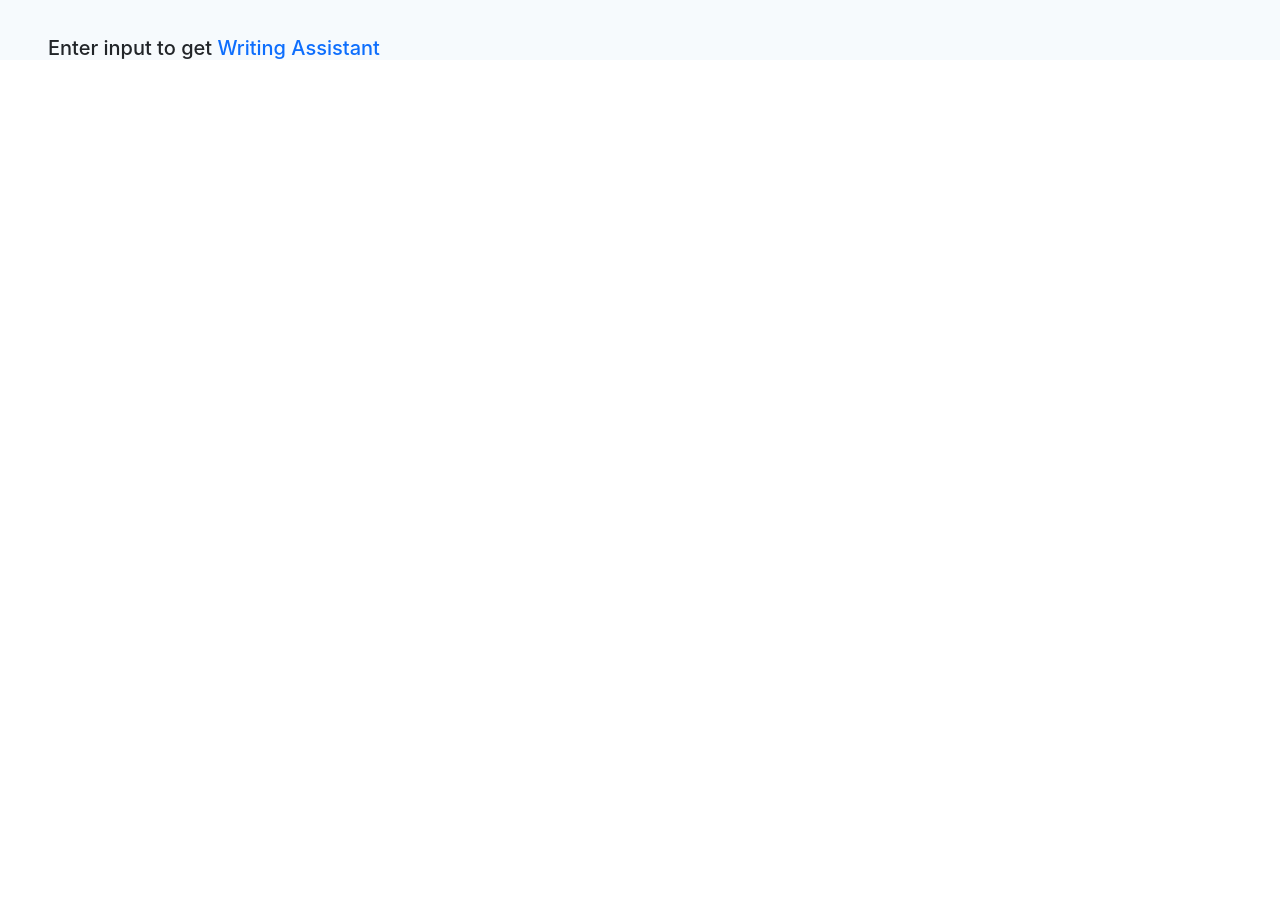
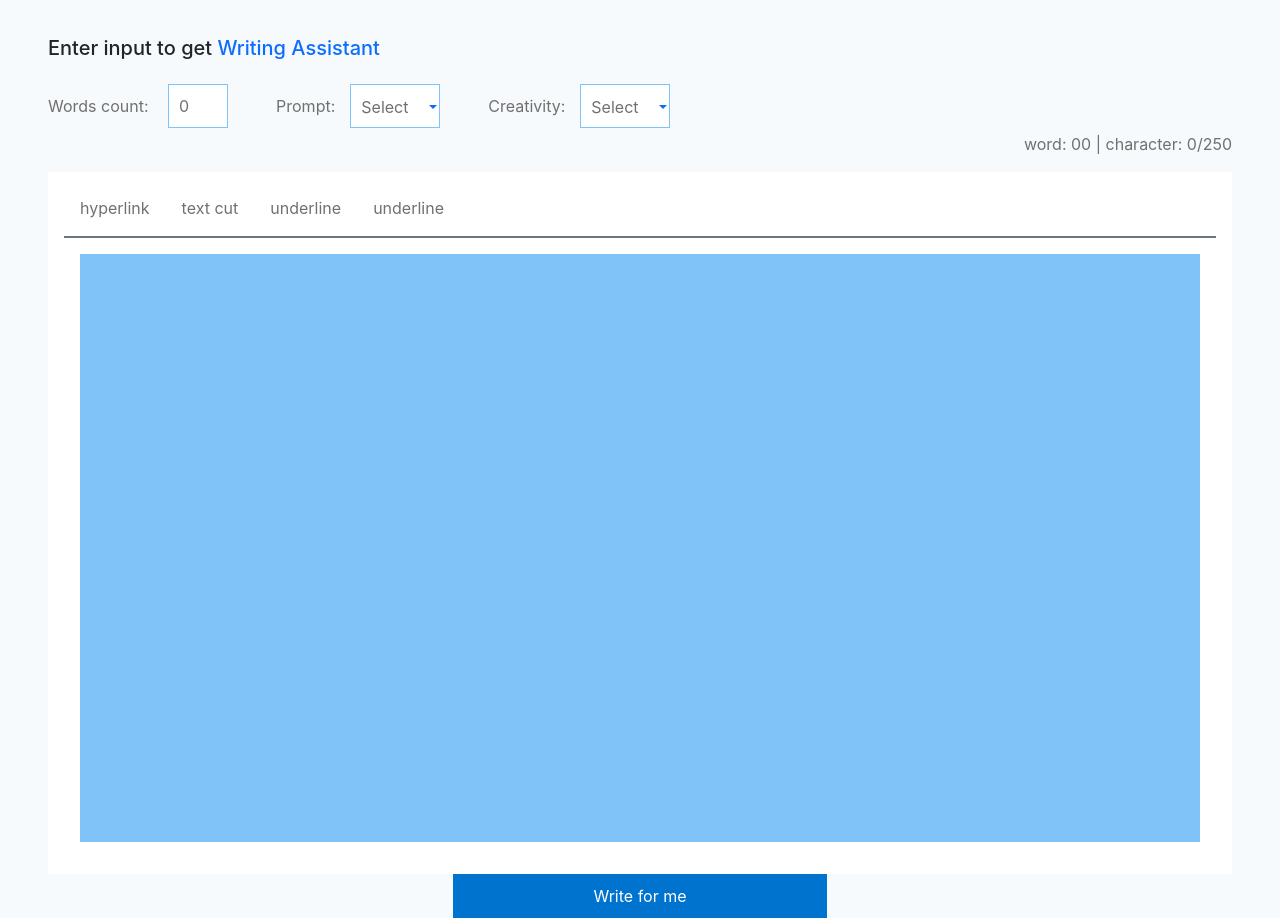
Before and after one commit to syed-jaid/first-typescript-project, a React (Create React App) app: page / in a window 1280 px wide. Shown: the part 180-1098 px from the top of the page. Before the commit the page ends 800 px from the top, so only its background shows below. Built offline with nearby package versions, Linux system fonts and the light colour scheme.

Commit message:
small input file is done and big input file is remain

```diff
--- a/src/component/Main.tsx
+++ b/src/component/Main.tsx
@@ -5,6 +5,56 @@ const Main = () => {
         <div className='px-5'>
             <h5>Enter input to get <a className='text-decoration-none'>Writing Assistant</a></h5>
             {/* main part  */}
+            <div className='mt-4'>
+                <span className='text-color'>Words count:</span> <input className='small-input-1 text-color' value='0' type="number" name="" id="" />
+                <span className='ms-5 text-color'>Prompt:</span>
+                <div className="input-group  d-inline">
+                    <button className="btn dropdown-toggle bg-white text-primary mb-1 small-input-2" type="button" data-bs-toggle="dropdown" aria-expanded="false"><span className='  text-color me-3'>Select</span></button>
+                    <ul className="dropdown-menu">
+                        <li><a className="dropdown-item" href="#">Action</a></li>
+                        <li><a className="dropdown-item" href="#">Another action</a></li>
+                    </ul>
+                </div>
+                <span className='ms-5 text-color'>Creativity:</span>
+                <div className="input-group  d-inline">
+                    <button className="btn dropdown-toggle bg-white text-primary mb-1 small-input-2" type="button" data-bs-toggle="dropdown" aria-expanded="false"><span className=' me-3 text-color'>Select</span></button>
+                    <ul className="dropdown-menu">
+                        <li><a className="dropdown-item" href="#">Action</a></li>
+                        <li><a className="dropdown-item" href="#">Another action</a></li>
+                    </ul>
+                </div>
+            </div>
+            <div>
+                <div className='d-flex justify-content-end'>
+                    <p className='text-color'>word: 00 | character: 0/250</p>
+                </div>
+                {/* main input box  */}
+                <div className='bg-white p-3'>
+                    <ul className="nav mb-2">
+                        <li className="nav-item">
+                            <a className="nav-link " aria-current="page" href="#">hyperlink</a>
+                        </li>
+                        <li className="nav-item">
+                            <a className="nav-link " aria-current="page" href="#">text cut</a>
+                        </li>
+                        <li className="nav-item">
+                            <a className="nav-link " aria-current="page" href="#">underline</a>
+                        </li>
+                        <li className="nav-item">
+                            <a className="nav-link " aria-current="page" href="#">underline</a>
+                        </li>
+                    </ul>
+
+                    <div className='border border-secondary'></div>
+                    <div className='p-3'>
+                        <input type="text" className='big-input-file' />
+                    </div>
+                </div>
+            </div>
+            {/* Write for me part  */}
+            <div className='d-flex justify-content-center'>
+                <button className='wfm-button'>Write for me</button>
+            </div>
         </div>
     );
 };
--- a/src/component/style.css
+++ b/src/component/style.css
@@ -43,3 +43,47 @@
     background-color: #0188F3;
     border-radius: 0%;
 }
+
+/* INput filds  */
+
+.small-input-1 {
+    width: 60px;
+    height: 44px;
+    margin-left: 15px;
+    padding: 10px;
+    border: 1px solid #7FC3F9;
+}
+
+.small-input-2 {
+    width: 90px;
+    background-color: white;
+    height: 44px;
+    margin-left: 15px;
+    padding: 10px;
+    border: 1px solid #7FC3F9;
+}
+
+/* input fild text color  */
+.text-color {
+    color: #707070;
+}
+
+/* big-input-file */
+.big-input-file {
+    background-color: #7FC3F9;
+    width: 100%;
+    height: 588px;
+    border: 0;
+
+}
+
+/* Write for me */
+.wfm-button {
+    padding-left: 140px;
+    padding-right: 140px;
+    padding-top: 10px;
+    padding-bottom: 10px;
+    color: white;
+    background-color: #0073CF;
+    border: 0;
+}
```
